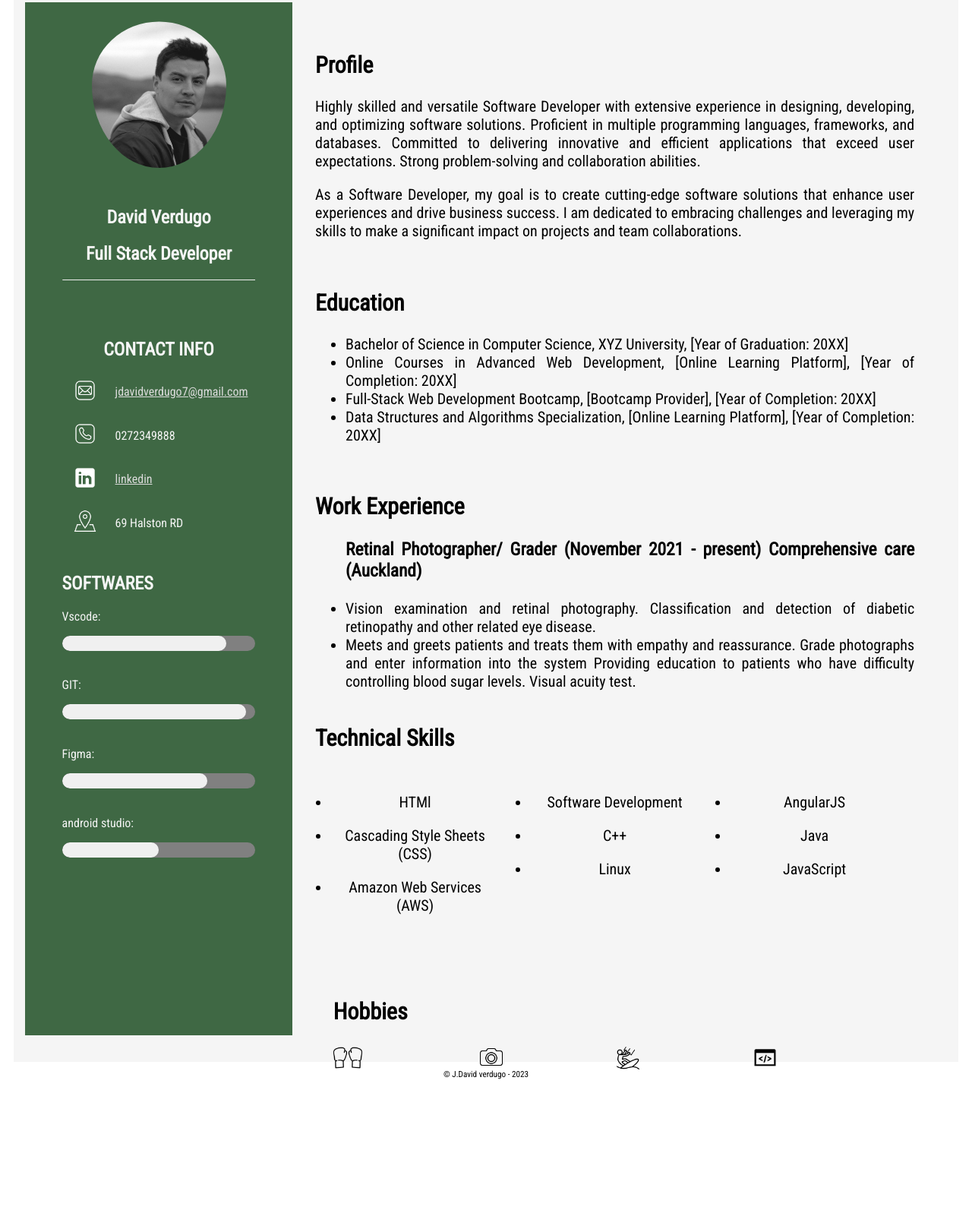
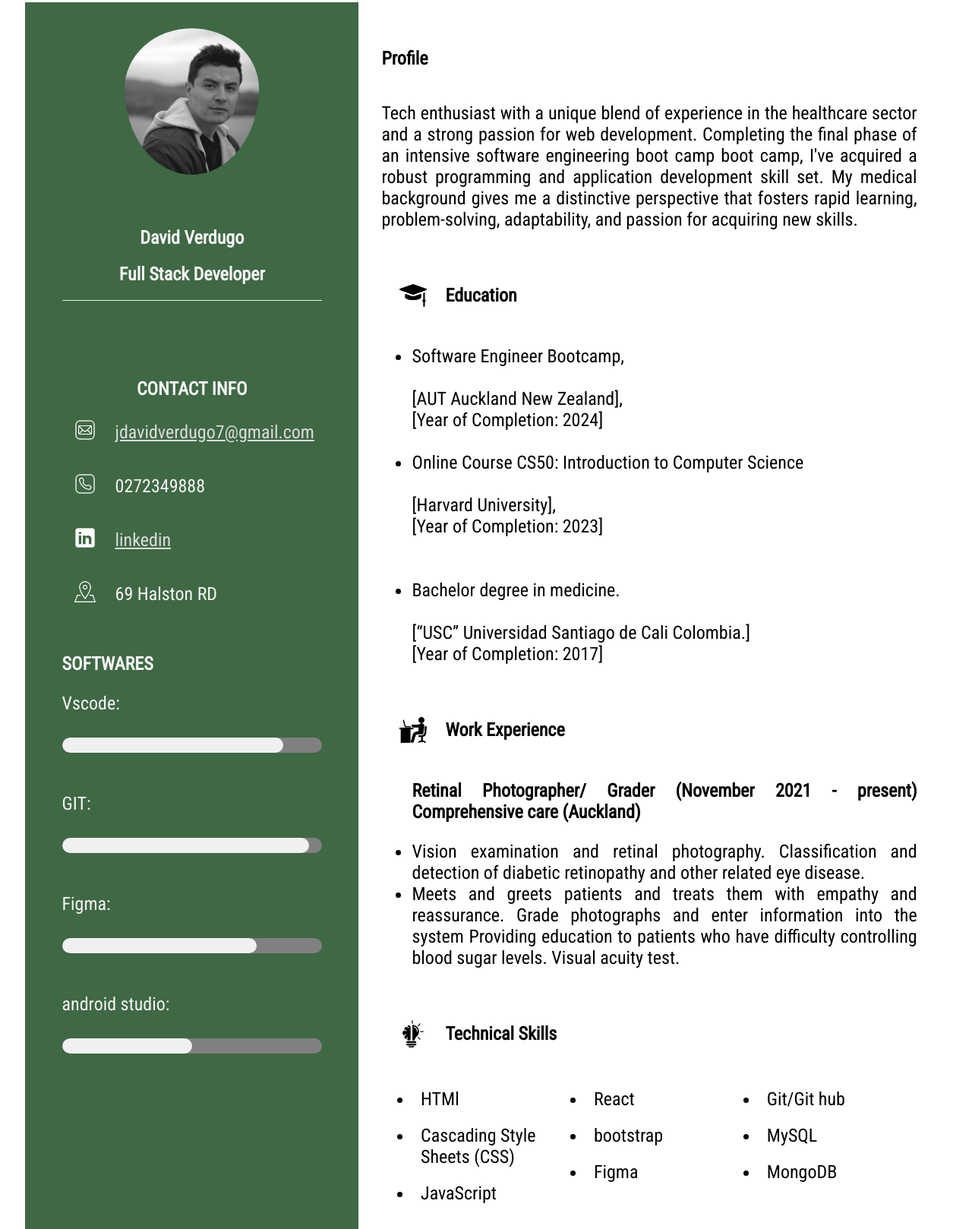
Before and after one commit to DavidVerdugo7/Module-2-lab5, a plain HTML site: page assests-cv/index.html in a window 1280 px wide. Shown: the part 22-1640 px from the top of the page at 76% size. Before the commit the page ends 1451 px from the top, so only its background shows below. Drawn offline with Linux system fonts and the light colour scheme.

Commit message:
mejoras al cv media query

```diff
--- a/assests-cv/index.html
+++ b/assests-cv/index.html
@@ -110,49 +110,57 @@
         <article class="articlesection">
           <div class="h2profile"><h2>Profile</h2></div>
           <p>
-            Highly skilled and versatile Software Developer with extensive
-            experience in designing, developing, and optimizing software
-            solutions. Proficient in multiple programming languages, frameworks,
-            and databases. Committed to delivering innovative and efficient
-            applications that exceed user expectations. Strong problem-solving
-            and collaboration abilities.
+            Tech enthusiast with a unique blend of experience in the healthcare
+            sector and a strong passion for web development. Completing the
+            final phase of an intensive software engineering boot camp boot
+            camp, I've acquired a robust programming and application development
+            skill set. My medical background gives me a distinctive perspective
+            that fosters rapid learning, problem-solving, adaptability, and
+            passion for acquiring new skills.
           </p>
 
-          <div>
-            <p>
-              As a Software Developer, my goal is to create cutting-edge
-              software solutions that enhance user experiences and drive
-              business success. I am dedicated to embracing challenges and
-              leveraging my skills to make a significant impact on projects and
-              team collaborations.
-            </p>
-          </div>
           <!--education section -->
 
-          <div class="h2profile"><h2>Education</h2></div>
+          <div class="h2profile">
+            <img
+              src="./img/mortarboard.png"
+              alt="graduateimg"
+              id="iconsarticle"
+            />
+            <h2>Education</h2>
+          </div>
           <div>
             <ul>
               <li>
-                Bachelor of Science in Computer Science, XYZ University, [Year
-                of Graduation: 20XX]
+                Software Engineer Bootcamp, <br /><br />[AUT Auckland New
+                Zealand],<br />
+                [Year of Completion: 2024]
               </li>
+              <br />
               <li>
-                Online Courses in Advanced Web Development, [Online Learning
-                Platform], [Year of Completion: 20XX]
+                Online Course CS50: Introduction to Computer Science
+                <br /><br />[Harvard University], <br />[Year of Completion:
+                2023]
               </li>
+              <br />
 
+              <br />
               <li>
-                Full-Stack Web Development Bootcamp, [Bootcamp Provider], [Year
-                of Completion: 20XX]
-              </li>
-              <li>
-                Data Structures and Algorithms Specialization, [Online Learning
-                Platform], [Year of Completion: 20XX]
+                Bachelor degree in medicine. <br /><br />[“USC” Universidad
+                Santiago de Cali Colombia.] <br />
+                [Year of Completion: 2017]
               </li>
             </ul>
           </div>
           <!--work experience section-->
-          <div class="h2profile"><h2>Work Experience</h2></div>
+          <div class="h2profile">
+            <img
+              src="./img/working-with-laptop.png"
+              alt="dessking"
+              id="iconsarticle"
+            />
+            <h2>Work Experience</h2>
+          </div>
           <div>
             <ul>
               <h3>
@@ -174,25 +182,26 @@
           </div>
 
           <!--section skills-->
-          <div>
-            <h2 class="h2profile">Technical Skills</h2>
+          <div class="h2profile">
+            <img src="./img/skill.png" alt="skillsicon" id="iconsarticle" />
+            <h2>Technical Skills</h2>
           </div>
 
           <div class="flex-container">
             <ul class="column">
               <li class="skill">HTMl</li>
               <li class="skill">Cascading Style Sheets (CSS)</li>
-              <li class="skill">Amazon Web Services (AWS)</li>
+              <li class="skill">JavaScript</li>
             </ul>
             <ul class="column">
-              <li class="skill">Software Development</li>
-              <li class="skill">C++</li>
-              <li class="skill">Linux</li>
+              <li class="skill">React</li>
+              <li class="skill">bootstrap</li>
+              <li class="skill">Figma</li>
             </ul>
             <ul class="column">
-              <li class="skill">AngularJS</li>
-              <li class="skill">Java</li>
-              <li class="skill">JavaScript</li>
+              <li class="skill">Git/Git hub</li>
+              <li class="skill">MySQL</li>
+              <li class="skill">MongoDB</li>
             </ul>
           </div>
 
@@ -234,7 +243,7 @@
         </article>
       </section>
     </main>
-    <div id="footer">
+    <div class="footer">
       <footer>&copy; J.David verdugo - 2023</footer>
     </div>
   </body>
--- a/assests-cv/style.css
+++ b/assests-cv/style.css
@@ -2,10 +2,11 @@
   font-family: "Arimo", sans-serif;
   font-family: "Chakra Petch", sans-serif;
   font-family: "Roboto Condensed", sans-serif;
+  font-size: x-large;
 }
 
 .main {
-  background-color: whitesmoke;
+  background-color: white;
   padding: 15px;
   margin: 10px;
 }
@@ -108,17 +109,24 @@
 }
 
 .articlesection {
-  height: 1250px;
   padding-top: 10px;
   padding-left: 0%;
   padding-right: 4%;
   text-align: justify;
   font-size: 20px;
   flex: 70%;
-  margin-bottom: 5em;
 }
+
+#iconsarticle {
+  width: 1.5em;
+  margin: 1em;
+}
+
 .h2profile {
   padding-top: 20px;
+  display: flex;
+  flex-direction: row;
+  align-items: center;
 }
 
 .flex-container {
@@ -126,6 +134,7 @@
   flex-wrap: wrap;
   justify-content: space-between;
   margin-bottom: 4em;
+  margin-left: 0.9em;
 }
 
 .column {
@@ -137,7 +146,7 @@
 
 .skill {
   border-radius: 5px;
-  text-align: center;
+  text-align: start;
   padding: 10px;
 }
 
@@ -170,15 +179,27 @@
 }
 /*footer*/
 
-#footer {
-  font-size: 70%;
+.footer {
+  display: flex;
+  align-items: center;
+  justify-content: center;
+  height: 1vh;
+}
+
+.footer footer {
   text-align: center;
 }
+
 @media screen and (max-width: 720px) {
   .main {
     flex-direction: column;
   }
-  .articlesection {
-    margin-bottom: 15em;
+
+  .footer {
+    display: flex;
+    align-items: center;
+    justify-content: center;
+    height: 1vh;
+    flex-direction: column;
   }
 }
```
Also changed, not shown: assests-cv/img/mortarboard.png (added), assests-cv/img/skill.png (added), assests-cv/img/working-with-laptop.png (added), 1 other file.
